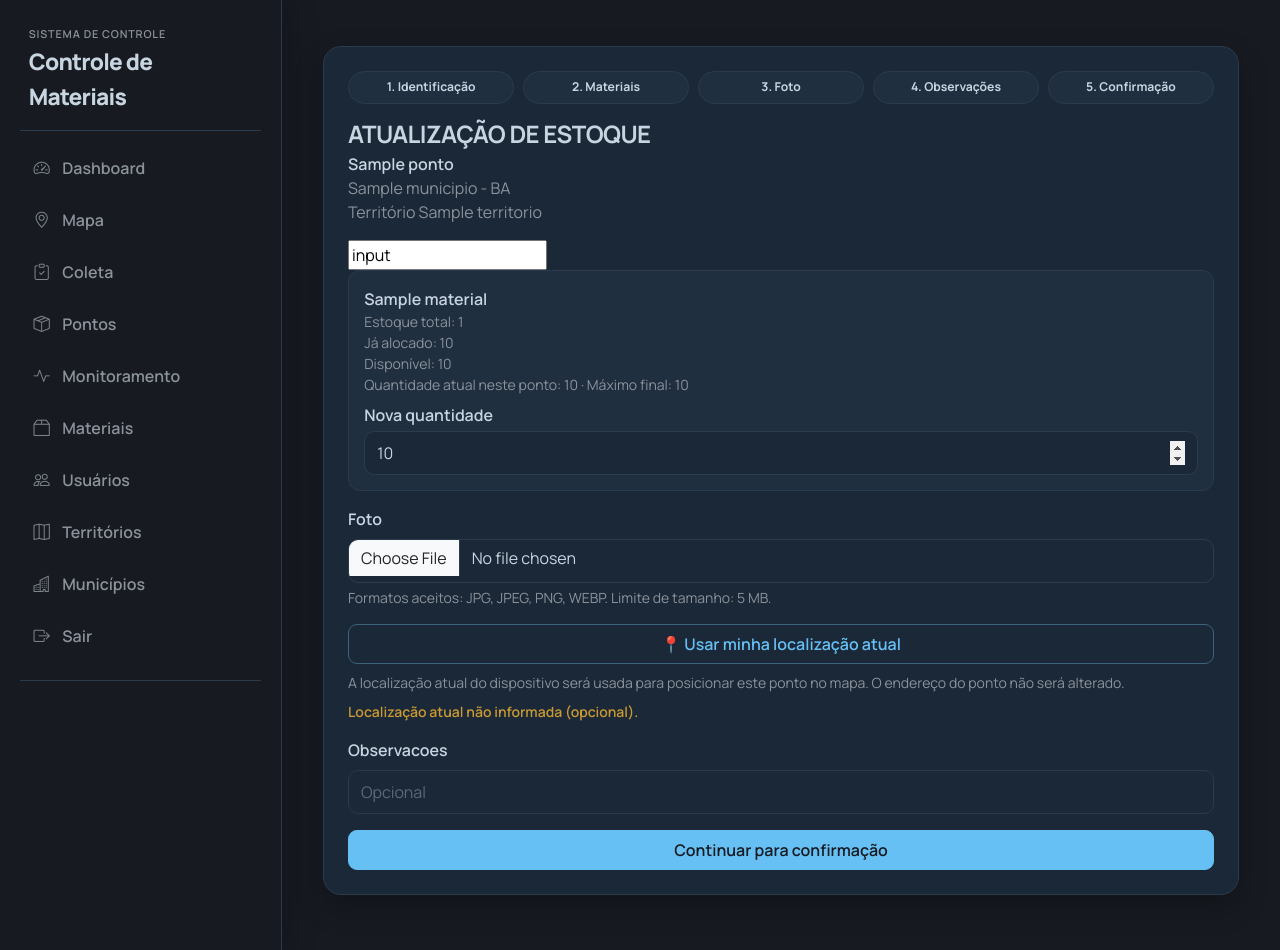
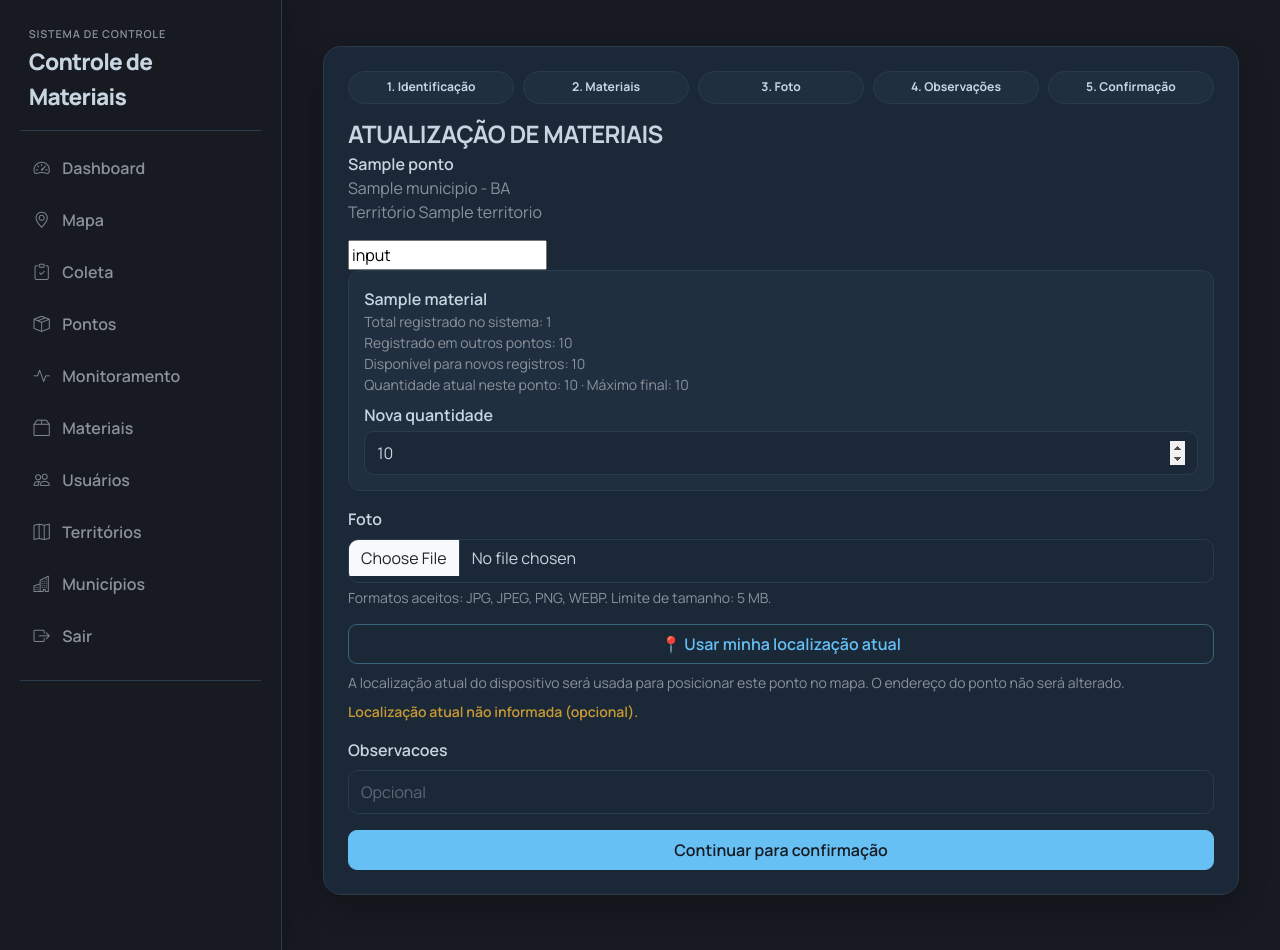
Before and after one commit to devcleristonjr/controle, a Python web app: template app/templates/coleta/form.html in a window 1280 px wide. Shown: the top 950 px of the page. Run offline with Jinja, Linux system fonts and the light colour scheme; the template is opened without the code that fills it: most values are stand-ins (such as "Sample title", 1, 10 or a date in 2020); form fields are guessed from the names that the template uses.

Commit message:
Alinha documentação e linguagem da coleta
* Alinha documentação e linguagem da coleta

* Alinha documentação e linguagem da coleta

* Alinha documentação e linguagem da coleta

```diff
--- a/app/templates/coleta/form.html
+++ b/app/templates/coleta/form.html
@@ -1,6 +1,6 @@
 {% extends "base.html" %}
 
-{% block title %}Atualização de Estoque{% endblock %}
+{% block title %}Atualização de materiais{% endblock %}
 
 {% block content %}
 
@@ -58,7 +58,7 @@
 
 
           <h1 class="h4 fw-bold text-uppercase mb-1">
-            Atualização de Estoque
+            Atualização de materiais
           </h1>
 
           <div class="fw-semibold">
@@ -224,17 +224,17 @@
                     </div>
 
                     <div class="small text-muted">
-                      Estoque total:
+                      Total registrado no sistema:
                       {{ '%.0f'|format(row.total_quantity) }}
                     </div>
 
                     <div class="small text-muted">
-                      Já alocado:
+                      Registrado em outros pontos:
                       {{ '%.0f'|format(row.allocated_quantity) }}
                     </div>
 
                     <div class="small text-muted">
-                      Disponível:
+                      Disponível para novos registros:
                       {{ '%.0f'|format(row.available_quantity) }}
                     </div>
 
--- a/app/templates/coleta_public/atualizar_busca.html
+++ b/app/templates/coleta_public/atualizar_busca.html
@@ -4,7 +4,7 @@
 <div class="public-card p-4 p-md-5 mb-3">
   <div class="d-flex justify-content-between align-items-start gap-3 mb-3">
     <div>
-      <div class="soft-label mb-1">Atualização de estoque</div>
+      <div class="soft-label mb-1">Atualização de materiais</div>
       <h1 class="h3 fw-bold mb-2">Atualizar ponto existente</h1>
       <p class="text-muted mb-0">Selecione primeiro o município e depois busque o ponto pelo nome.</p>
     </div>
@@ -22,7 +22,7 @@
       </select>
     </div>
     <div class="mb-3">
-      <label for="busca-ponto" class="form-label">Ponto de estoque</label>
+      <label for="busca-ponto" class="form-label">Ponto</label>
       <input id="busca-ponto" name="q" class="form-control form-control-lg" type="search" value="{{ busca }}" placeholder="Pesquisar ponto pelo nome">
     </div>
     <div class="d-grid">
```
Also changed, not shown: README.md.
